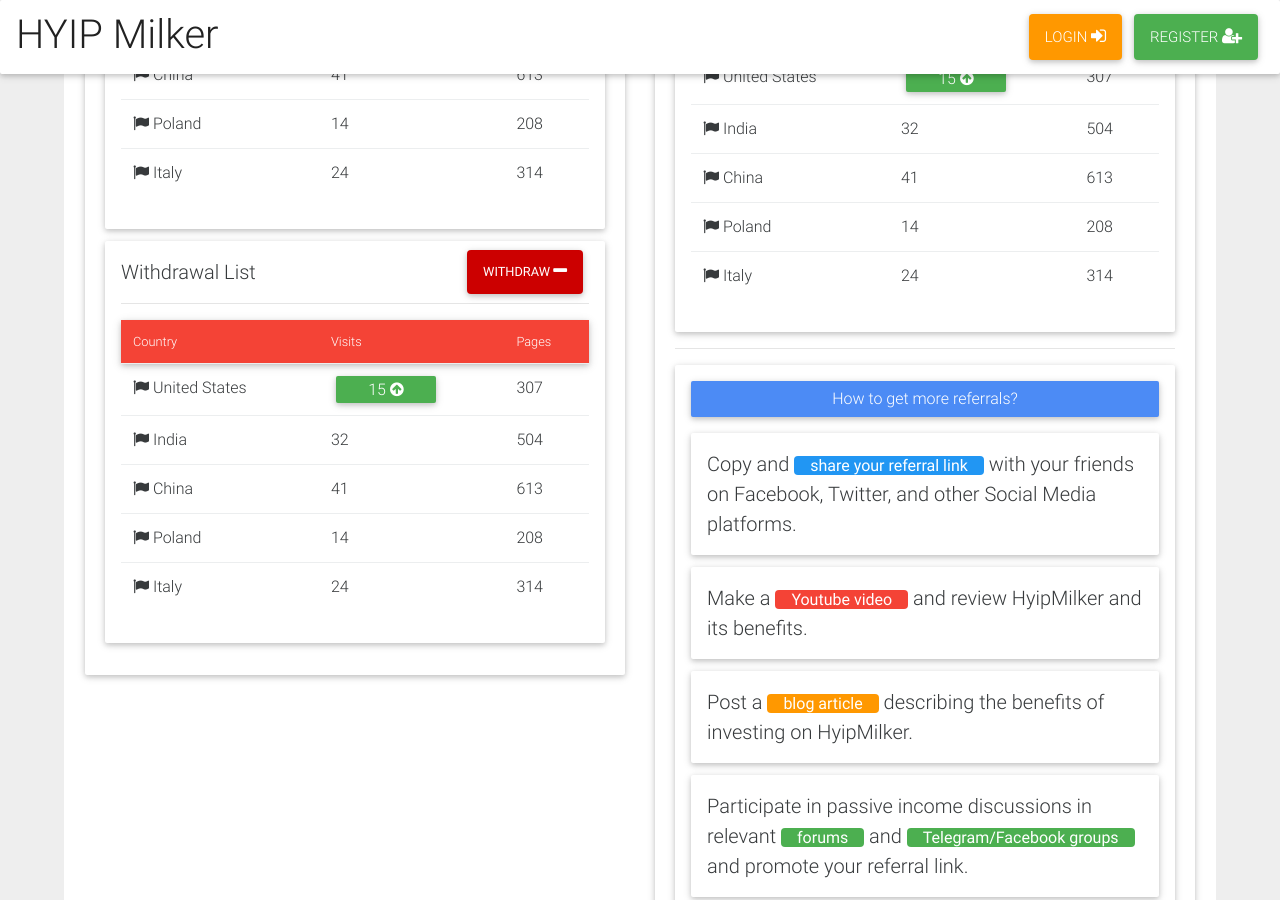
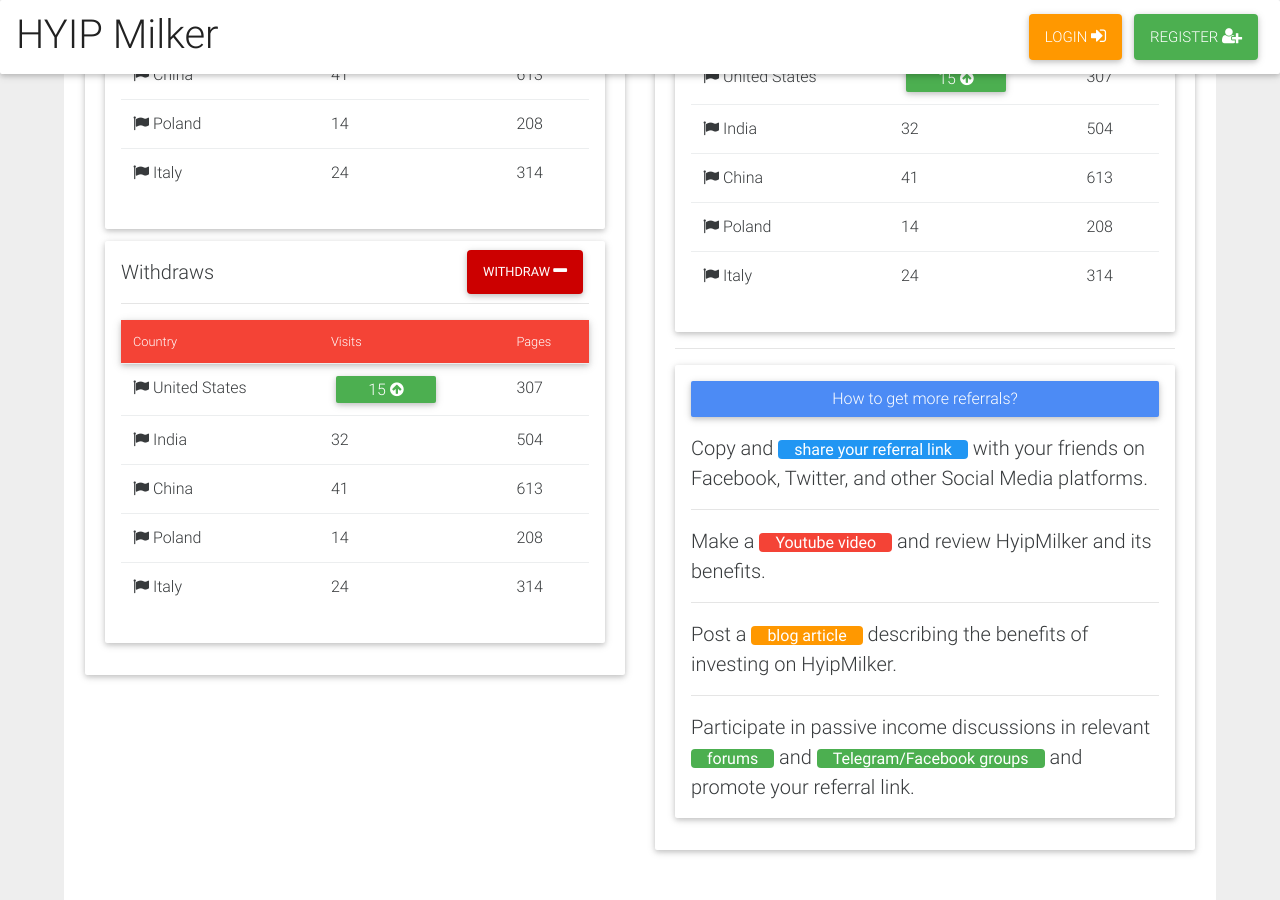
Before and after one commit to hm-gthb/hm-gthb.github.io, a Jekyll site: the page built from dashboard.html, in a window 1280 px wide and 900 px high, scrolled down 633 px. Built offline with Jekyll 4.4.1, drawn with Linux system fonts in a browser that asks for light colours; nearby versions of some CDN libraries.

Commit message:
Update dashboard.html

```diff
--- a/dashboard.html
+++ b/dashboard.html
@@ -132,7 +132,7 @@
                 </div>
 
                 <div class = "card p-1">
-                  Withdrawal List
+                  Withdraws
                   <button class = "btn btn-danger pull-right px-1" style = "margin-top: -7px;" data-toggle="modal" data-target="#withdrawal_modal">Withdraw <i class = "fa fa-minus"></i></button>
                   <hr />
 
@@ -245,20 +245,18 @@
 
                 <div class = "card p-1">
                   <h3 class="tag big-tag" style="width:100%">How to get more referrals?</h3>
-                  <div class = "card p-1">
+
                     Copy and <b class = "rounded blue px-1 text-white small">share your referral link</b> with your friends on
                     Facebook, Twitter, and other Social Media platforms.
-                  </div>
-                  <div class = "card p-1">
+                  <hr />
                     Make a <b class = "rounded red px-1 text-white small">Youtube video</b> and review HyipMilker and its benefits.
-                  </div>
-                  <div class = "card p-1">
+                  <hr />
                     Post a <b class = "rounded orange px-1 text-white small">blog article</b> describing the benefits of investing on HyipMilker.
-                  </div>
-                  <div class = "card p-1">
+                  <hr />
                     Participate in passive income discussions in relevant <b class = "rounded green px-1 text-white small">forums</b>
                     and <b class = "rounded green px-1 text-white small">Telegram/Facebook groups</b> and promote your referral link.
-                  </div>
+
+
                 </div>
 
             </div>
```
